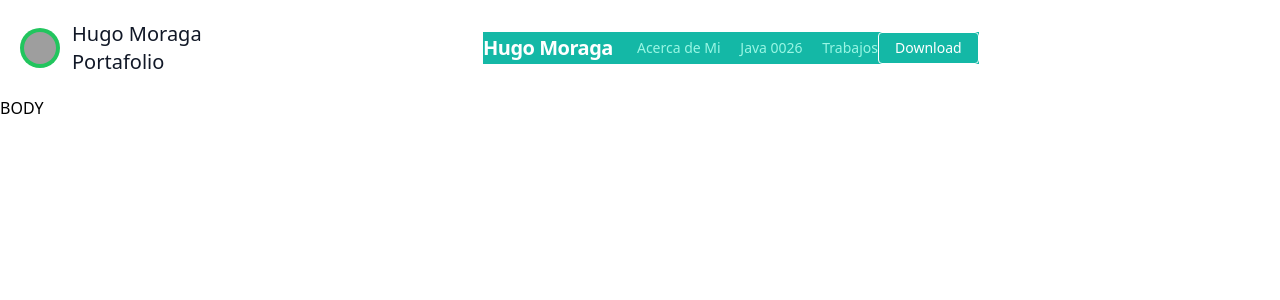
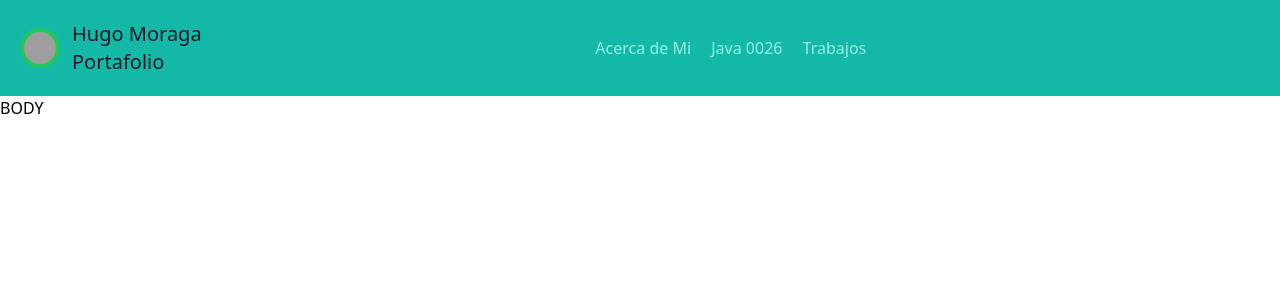
Before and after one commit to hugomoraga/hugomoraga.github.io, a Jekyll site: the page built from docs/index.markdown, in a window 1280 px wide. Shown: the top 300 px of the page. Built offline with Jekyll 4.4.1, drawn with Linux system fonts in a browser that asks for light colours; nearby versions of some CDN libraries; grey boxes are pictures that could not be loaded.

Commit message:
Fix Header

```diff
--- a/docs/_config.yml
+++ b/docs/_config.yml
@@ -23,8 +23,8 @@ email: hg.moraga@gmail.com
 description: >- # this means to ignore newlines until "baseurl:"
   Portafolio Dev
 domain: hugomoraga.github.io
-baseurl: "/hugomoraga.github.io/" # the subpath of your site, e.g. /blog
-url: "https://hugomoraga.github.io" # the base hostname & protocol for your site, e.g. http://example.com
+baseurl: /hugomoraga.github.io/ # the subpath of your site, e.g. /blog
+url: https://hugomoraga.github.io # the base hostname & protocol for your site, e.g. http://example.com
 twitter_username: hugomoraga
 github_username:  hugomoraga
 
--- a/docs/_includes/header.html
+++ b/docs/_includes/header.html
@@ -1,22 +1,20 @@
-<div class="text-gray-600 body-font">
+<div class="text-gray-600 body-font bg-teal-500">
     <div class="container mx-auto flex flex-wrap p-5 flex-col md:flex-row items-center">
 
         <a class="flex title-font font-normal items-center text-gray-900 mb-4 md:mb-0">
-            <img _ngcontent-tlw-c23="" src="assets/icon.png" alt="Logo" class="w-10 h-10 text-white p-1 bg-green-500 rounded-full"><span _ngcontent-tlw-c23="" class="ml-3 text-xl">Hugo Moraga <br> Portafolio</span>
+            <img src="assets/icon.png" alt="Logo" class="w-10 h-10 text-white p-1 bg-green-500 rounded-full"><span _ngcontent-tlw-c23="" class="ml-3 text-xl">Hugo Moraga <br> Portafolio</span>
         </a>
 
 
-        <nav class="md:ml-auto md:mr-auto flex flex-wrap items-center text-base justify-center bg-teal-500">
-            <div class="flex items-center flex-shrink-0 text-white mr-6">
-            <a href="/" class="font-semibold text-xl tracking-tight">Hugo Moraga</a>
-            </div>
+        <nav class="md:ml-auto md:mr-auto flex flex-wrap items-center text-base justify-center ">
+
             <div class="block lg:hidden">
             <button class="flex items-center px-3 py-2 border rounded text-teal-200 border-teal-400 hover:text-white hover:border-white">
                 <svg class="fill-current h-3 w-3" viewBox="0 0 20 20" xmlns="http://www.w3.org/2000/svg"><title>Menu</title><path d="M0 3h20v2H0V3zm0 6h20v2H0V9zm0 6h20v2H0v-2z"/></svg>
             </button>
             </div>
             <div class="w-full block flex-grow lg:flex lg:items-center lg:w-auto">
-            <div class="text-sm lg:flex-grow">
+                <div class="text-md lg:flex-grow">
                     <a href="/about" class="block mt-4 lg:inline-block lg:mt-0 text-teal-200 hover:text-white mr-4">
                     Acerca de Mi
                     </a>
@@ -27,9 +25,7 @@
                     Trabajos
                     </a>
                 </div>
-            <div>
-                <a href="#" class="inline-block text-sm px-4 py-2 leading-none border rounded text-white border-white hover:border-transparent hover:text-teal-500 hover:bg-white mt-4 lg:mt-0">Download</a>
-            </div>
+
             </div>
         </nav>
 
```
Also changed, not shown: docs/work.markdown (added, +7 -0 lines), docs/Gemfile.lock. Lines whose indentation alone changed are shown as unchanged.
